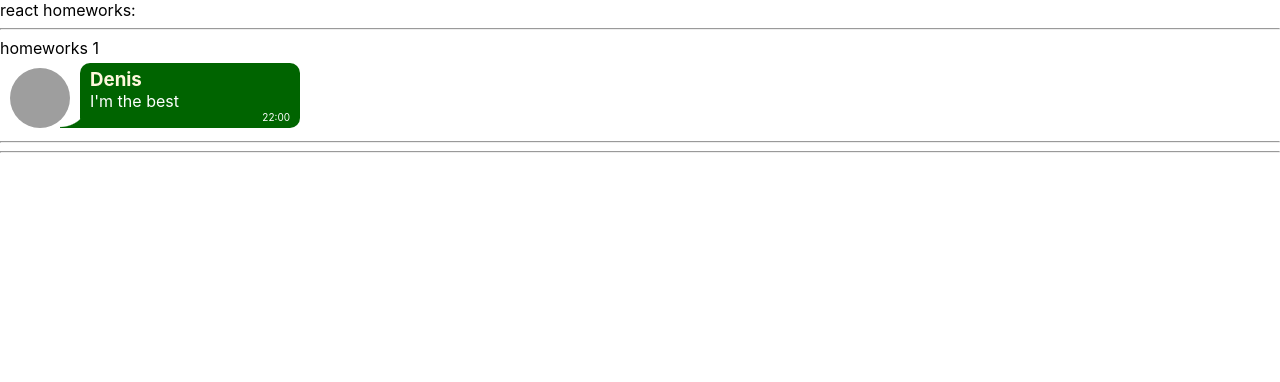
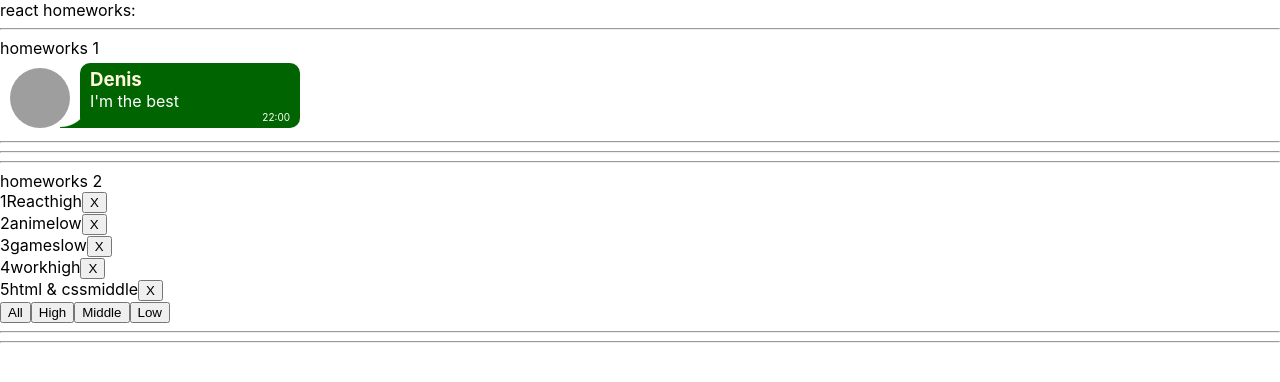
Before and after one commit to myCatPear/ignatHW, a React (Create React App) app: page / in a window 1280 px wide. Shown: the top 382 px of the page. Built offline with nearby package versions, Linux system fonts and the light colour scheme; grey boxes are pictures that could not be loaded.

Commit message:
end 2 task from Ignat

```diff
--- a/src/p1-main/m1-ui/u1-app/App.tsx
+++ b/src/p1-main/m1-ui/u1-app/App.tsx
@@ -1,13 +1,14 @@
 import React from 'react'
 import s from './App.module.css'
 import HW1 from '../../../p2-homeworks/h1/HW1'
+import HW2 from '../../../p2-homeworks/h2/HW2'
 
 function App() {
     return (
         <div className={s.App}>
             <div>react homeworks:</div>
             <HW1/>
-            {/*<HW2/>*/}
+            <HW2/>
             {/*<HW3/>*/}
             {/*<HW4/>*/}
             {/*<HW5/>*/}
--- a/src/p2-homeworks/h2/Affair.tsx
+++ b/src/p2-homeworks/h2/Affair.tsx
@@ -1,17 +1,19 @@
 import React from 'react'
+import {AffairType} from "./HW2";
 
 type AffairPropsType = {
     // key не нужно типизировать
-    affair: any // need to fix any
-    deleteAffairCallback: any // need to fix any
+    affair: AffairType // need to fix any
+    deleteAffairCallback: (number:number) => void // need to fix any
 }
 
 function Affair(props: AffairPropsType) {
-    const deleteCallback = () => {}// need to fix
-
+    const deleteCallback = () => {props.deleteAffairCallback(props.affair._id)}// need to fix
     return (
         <div>
-            // show some text
+            {props.affair._id}
+            {props.affair.name}
+            {props.affair.priority}
 
             <button onClick={deleteCallback}>X</button>
         </div>
--- a/src/p2-homeworks/h2/Affairs.tsx
+++ b/src/p2-homeworks/h2/Affairs.tsx
@@ -1,12 +1,14 @@
 import React from 'react'
 import Affair from './Affair'
-import {AffairType} from './HW2'
+import {AffairType, FilterType} from './HW2'
 
 type AffairsPropsType = { // need to fix any
-    data: any
-    setFilter: any
-    deleteAffairCallback: any
+    data: Array<AffairType>
+    setFilter: (string:FilterType) => void
+    deleteAffairCallback: (number:number) => void
 }
+
+
 
 function Affairs(props: AffairsPropsType) {
     const mappedAffairs = props.data.map((a: AffairType) => (
@@ -17,10 +19,10 @@
         />
     ))
 
-    const setAll = () => {} // need to fix
-    const setHigh = () => {}
-    const setMiddle = () => {}
-    const setLow = () => {}
+    const setAll = () => {props.setFilter('all')} // need to fix
+    const setHigh = () => {props.setFilter('high')}
+    const setMiddle = () => {props.setFilter('middle')}
+    const setLow = () => {props.setFilter('low')}
 
     return (
         <div>
--- a/src/p2-homeworks/h2/HW2.tsx
+++ b/src/p2-homeworks/h2/HW2.tsx
@@ -2,12 +2,12 @@
 import Affairs from './Affairs'
 
 // types
-export type AffairPriorityType = any // need to fix any
-export type AffairType = any // need to fix any
+export type AffairPriorityType = 'high' | 'middle' | 'low'
+export type AffairType = {_id:number, name:string, priority:AffairPriorityType}
 export type FilterType = 'all' | AffairPriorityType
 
 // constants
-const defaultAffairs: any = [ // need to fix any
+const defaultAffairs: Array<AffairType> = [ // need to fix any
     {_id: 1, name: 'React', priority: 'high'},
     {_id: 2, name: 'anime', priority: 'low'},
     {_id: 3, name: 'games', priority: 'low'},
@@ -16,21 +16,22 @@
 ]
 
 // pure helper functions
-export const filterAffairs = (affairs: any, filter: any): any => { // need to fix any
+export const filterAffairs = (affairs: Array<AffairType>, filter: FilterType): Array<AffairType> => { // need to fix any
     if (filter === 'all') return affairs
-    else return // need to fix
+    else if (filter === 'high') return affairs.filter(af => af.priority === "high")
+    else if (filter === "middle") return affairs.filter(af => af.priority === "middle")
+    else return affairs.filter(af=> af.priority === "low")
 }
-export const deleteAffair = (affairs: any, _id: any): any => { // need to fix any
-    return // need to fix
+export const deleteAffair = (affairs: Array<AffairType>, _id: number): Array<AffairType> => { // need to fix any
+    return affairs.filter(af => af._id !== _id)
 }
 
 function HW2() {
-    const [affairs, setAffairs] = useState<any>(defaultAffairs) // need to fix any
+    const [affairs, setAffairs] = useState<Array<AffairType>>(defaultAffairs) // need to fix any
     const [filter, setFilter] = useState<FilterType>('all')
 
     const filteredAffairs = filterAffairs(affairs, filter)
-    const deleteAffairCallback = (_id: any) => setAffairs(deleteAffair(affairs, _id)) // need to fix any
-
+    const deleteAffairCallback = (_id: number) => setAffairs(deleteAffair(affairs, _id)) // need to fix any
     return (
         <div>
             <hr/>
```
